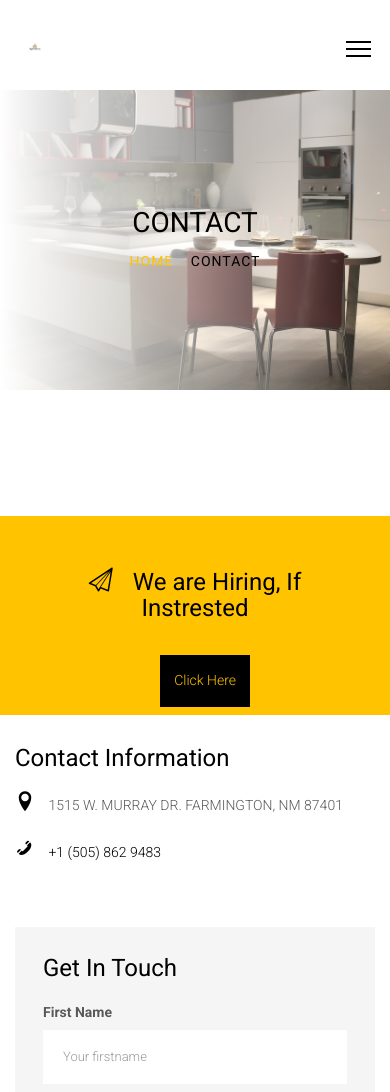
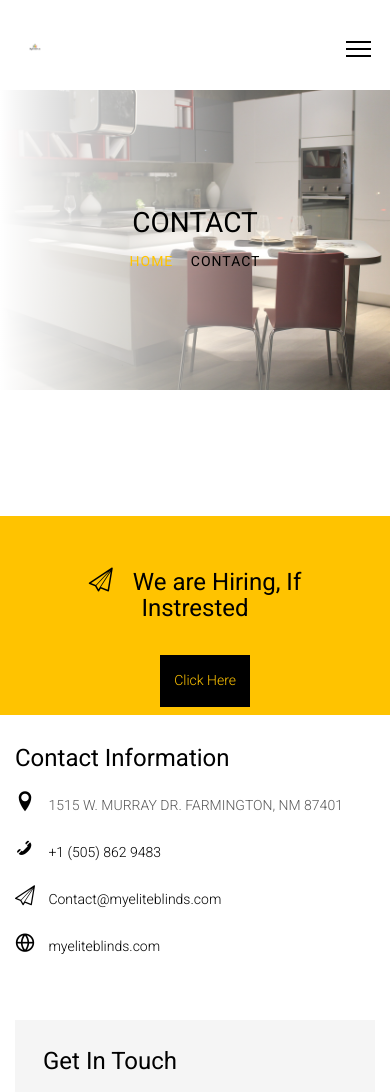
Before and after one commit to davidfrank96/Store, a plain HTML site: page contact.html in a window 390 px wide. Shown: the top 1092 px of the page. Drawn offline with Linux system fonts and the light colour scheme; files whose address does not match are found by name.

Commit message:
adding a webmail to the site

```diff
--- a/contact.html
+++ b/contact.html
@@ -148,12 +148,12 @@
 							<div class="col-md-3">
 								<p><span><i class="icon-phone3"></i></span> <a href="tel://1234567920">+1 (505) 862 9483</a></p>
 							</div>
-							<!-- <div class="col-md-3">
-								<p><span><i class="icon-paperplane"></i></span> <a href="mailto:info@yoursite.com">info@yoursite.com</a></p>
+							 <div class="col-md-3">
+								<p><span><i class="icon-paperplane"></i></span> <a href="mailto:Contact@myeliteblinds.com">Contact@myeliteblinds.com</a></p>
 							</div>
 							<div class="col-md-3">
-								<p><span><i class="icon-globe"></i></span> <a href="#">yoursite.com</a></p>
-							</div> -->
+								<p><span><i class="icon-globe"></i></span> <a href="#">myeliteblinds.com</a></p>
+							</div>
 						</div>
 					</div>
 					<div class="col-md-10 col-md-offset-1">
@@ -251,8 +251,8 @@
 						<ul class="colorlib-footer-links">
 							<li>1515 W. MURRAY DR. FARMINGTON, NM 87401</li>
 							<li><a href="tel://1234567920">+1 (505) 862 9483</a></li>
-							<!-- <li><a href="mailto:info@yoursite.com">info@yoursite.com</a></li>
-							<li><a href="#">yoursite.com</a></li> -->
+							 <li><a href="mailto:Contact@myeliteblinds.com">Contact@myeliteblinds.com</a></li>
+							<li><a href="#">myeliteblinds.com</a></li>
 						</ul>
 					</div>
 				</div>
```
Also changed, not shown: about.html (+2 -2 lines), cart.html (+2 -2 lines), checkout.html (+2 -2 lines), index.html (+2 -2 lines), order-complete.html (+2 -2 lines), product-detail.html (+2 -2 lines), shop.html (+2 -2 lines).
